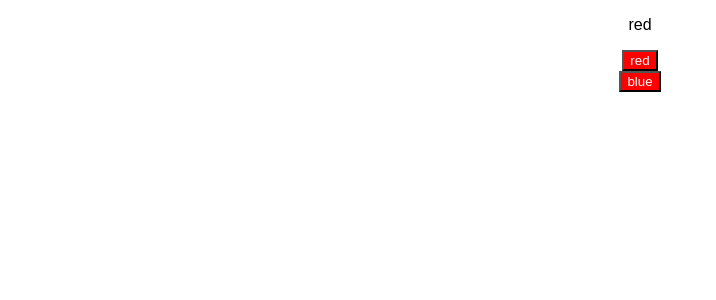
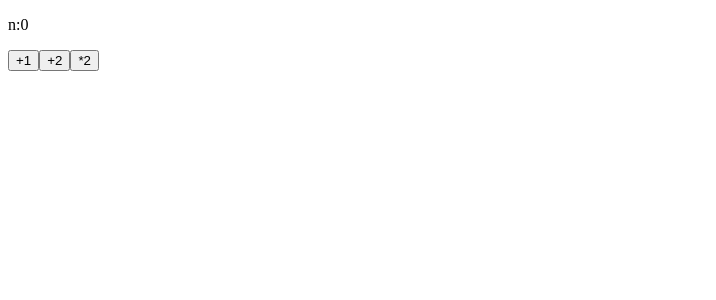
Before and after one commit to Suizhazha/react-demo-hook, a React (Create React App) app: page / in a window 1280 px wide. Shown: the top 300 px of the page, without its empty margins (0-716 px from the left). Built offline with nearby package versions, Linux system fonts and the light colour scheme.

Commit message:
使用useReducer践行Flux/Redux思想

```diff
--- a/src/App.js
+++ b/src/App.js
@@ -1,40 +1,48 @@
 import React from "react"
-import './index.css'
 
-const themeContext = React.createContext(null)
 
-const App = () => {
-const [theme,setTheme] = React.useState('red')
-  return (
-    <themeContext.Provider value={{theme,setTheme}}>
-      <div className={`App ${theme}`}>
-        <p>{theme}</p>
-        <div>
-          <Child1/>
-        </div>
-        <div>
-          <Child2/>
-        </div>
-      </div>
-    </themeContext.Provider>
-  )
+const initial = {
+  n:0
 }
 
-const Child1 = () =>{
-  const {setTheme}  = React.useContext(themeContext)
-return(
-  <div>
-    <button onClick={()=>{setTheme('red')}}>red</button>
-  </div>
-)
+const reducer =(state,action) =>{
+  if (action.type=== 'add'){
+    return {
+      n:state.n+action.number
+    }
+  }else if (action.type==='multiply'){
+    return {
+      n:state.n*action.number
+    }
+  }
+  else {
+    throw new Error('unknown type')
+  }
 }
-const Child2 = () =>{
-  const {setTheme}  = React.useContext(themeContext)
-  return (
-  <div>
-    <button onClick={()=>{setTheme('blue')}}>blue</button>
-  </div>
-)
+
+const App=()=>{
+const [state,dispatch]=  React.useReducer(reducer,initial)
+
+
+const onClick = ()=>{
+  dispatch({type:'add',number:1})
+}
+const onClick2 = ()=>{
+  dispatch({type:'add',number:2})
+}
+  const onClick3 = ()=>{
+    dispatch({type:'multiply',number:2})
+  }
+  return(
+    <div>
+      <p>n:{state.n}</p>
+      <button onClick={onClick}>+1</button>
+      <button onClick={onClick2}>+2</button>
+
+      <button onClick={onClick3}>*2</button>
+
+    </div>
+  )
 }
 
 
```
